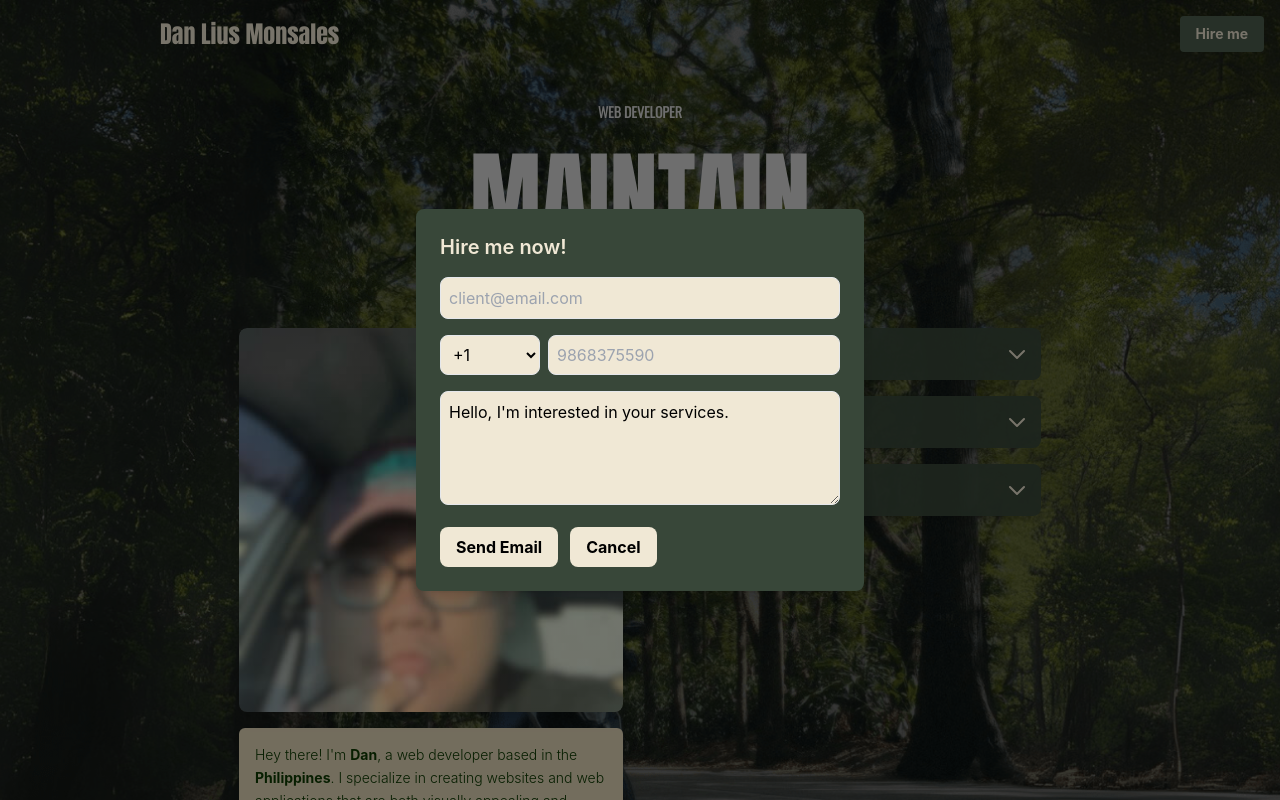
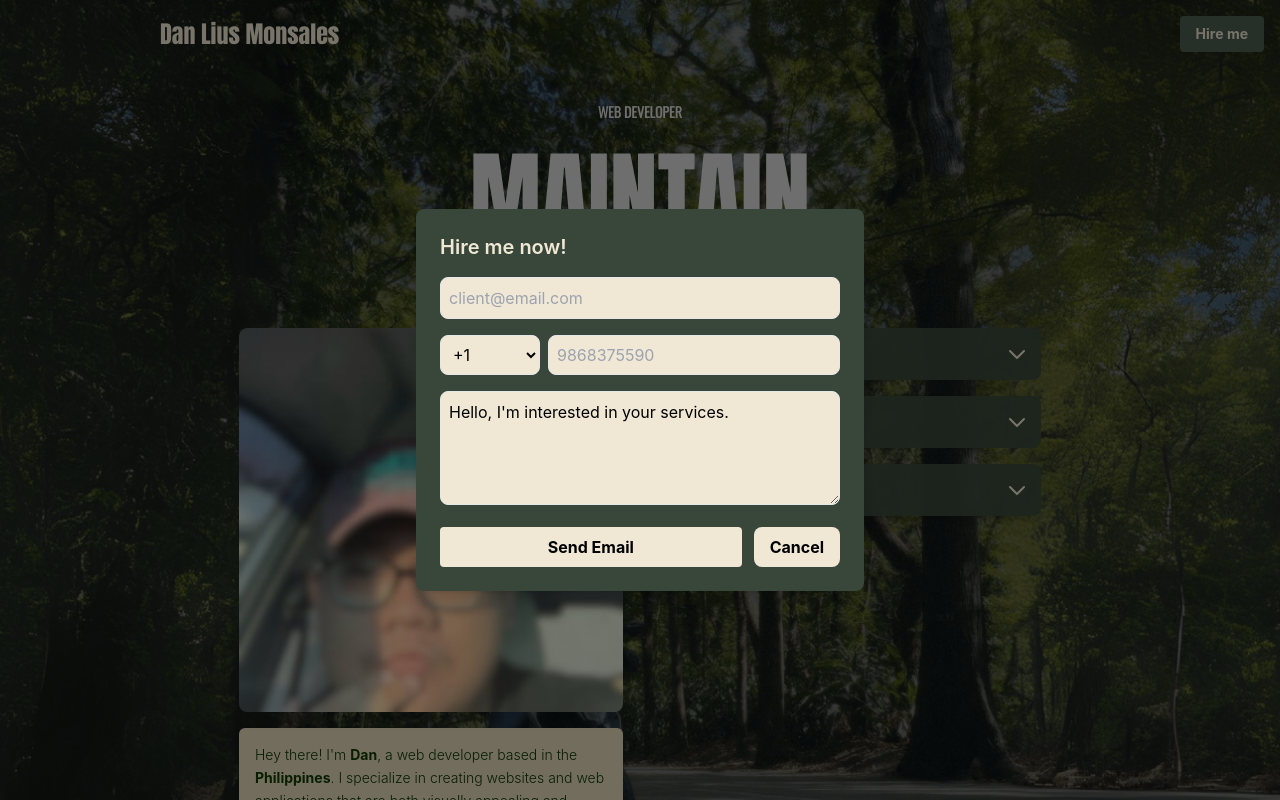
Before and after one commit to noturnachs/portfolio, a React (Create React App) app: page / in a window 1280 px wide. Both pictures are taken after a click on the button "Hire me". Shown: the top 800 px of the page. Built offline with nearby package versions, Linux system fonts and the light colour scheme; a web font is replaced by a local one.

Commit message:
Update EmailModal.jsx

```diff
--- a/src/components/EmailModal.jsx
+++ b/src/components/EmailModal.jsx
@@ -47,6 +47,7 @@ const EmailModal = ({ isOpen, onClose }) => {
   const [phoneNumber, setPhoneNumber] = useState("");
   const [countryCode, setCountryCode] = useState("+1");
   const [successMessageVisible, setSuccessMessageVisible] = useState(false);
+  const [isSending, setIsSending] = useState(false); // New state to track sending status
 
   useEffect(() => {
     if (!isOpen) {
@@ -66,6 +67,8 @@ const EmailModal = ({ isOpen, onClose }) => {
 
   const handleSubmit = async (e) => {
     e.preventDefault();
+    setIsSending(true); // Set sending state to true
+
     const message = `New hire request from: ${email}\nPhone: ${countryCode}${phoneNumber}\nMessage: ${body}`;
     const botToken = process.env.REACT_APP_BOT_TOKEN;
     const chatId = process.env.REACT_APP_CHAT_ID;
@@ -91,6 +94,8 @@ const EmailModal = ({ isOpen, onClose }) => {
       setCountryCode("+1");
     } catch (error) {
       console.error("Error sending message:", error);
+    } finally {
+      setIsSending(false); // Reset sending state
     }
   };
 
@@ -391,9 +396,12 @@ const EmailModal = ({ isOpen, onClose }) => {
               <div className="flex flex-row space-x-3">
                 <button
                   type="submit"
-                  className="bg-[#f0e8d5] text-black rounded-lg py-2 px-4 hover:bg-[#d3c7a3] transition duration-200 font-bold"
+                  className={`w-full p-2 rounded ${
+                    isSending ? "bg-gray-400" : "bg-[#f0e8d5]"
+                  } transition duration-200 font-bold`}
+                  disabled={isSending} // Disable the button if still sending
                 >
-                  Send Email
+                  {isSending ? "Sending..." : "Send Email"}
                 </button>
                 <button
                   type="button"
```
